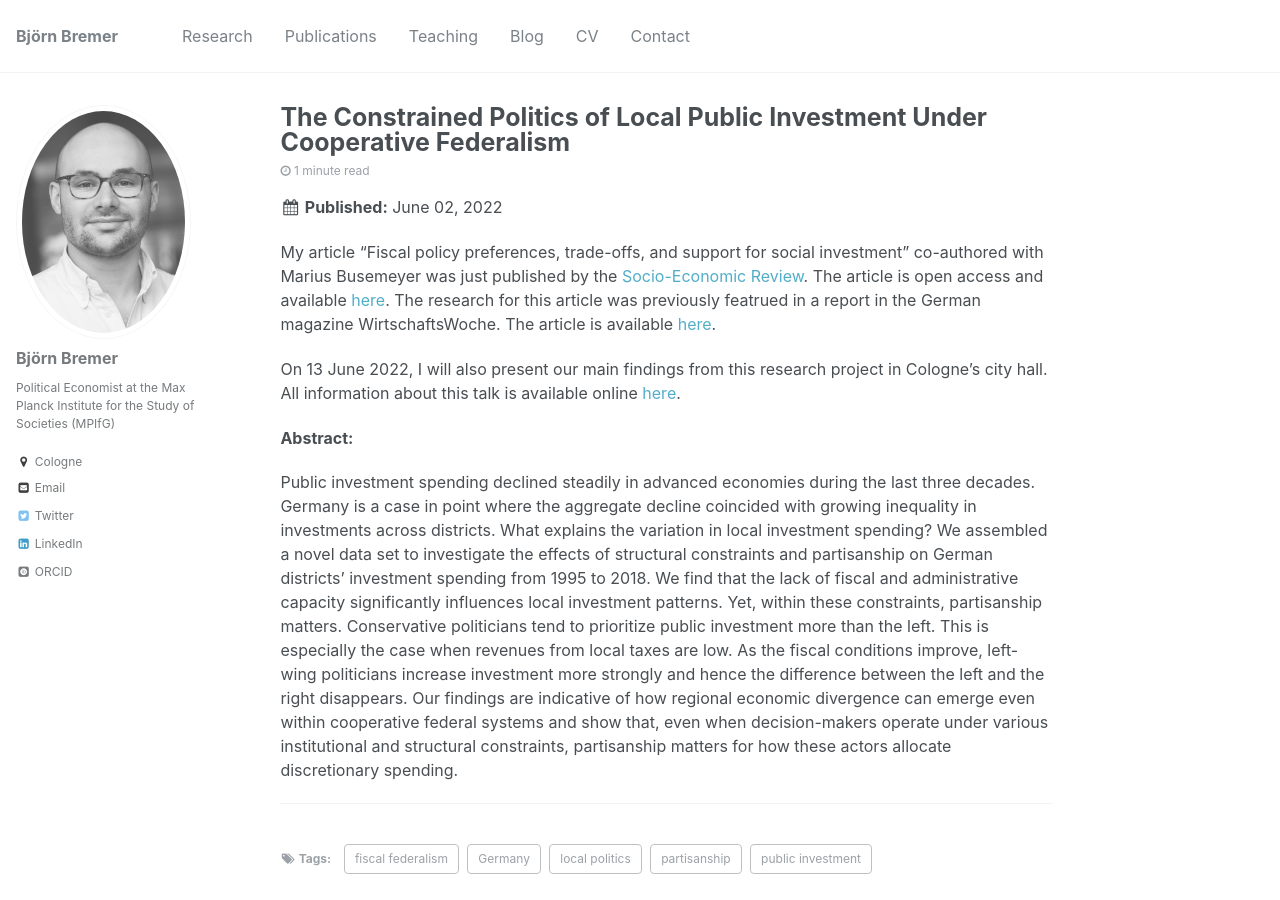
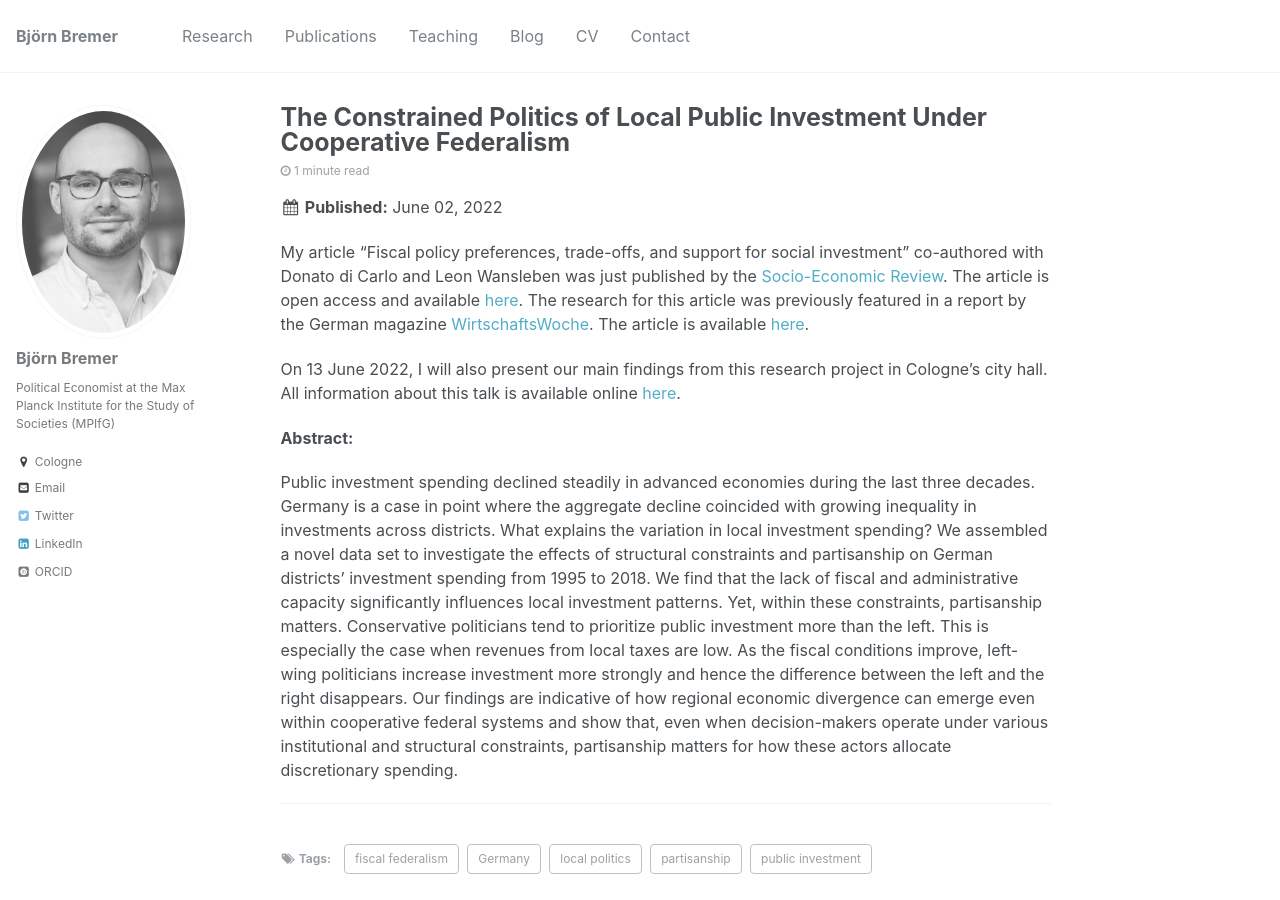
Before and after one commit to bjoernbremer/bjoernbremer.github.io, a Jekyll site: the page built from _posts/2022-06-02-constrained-politics-local-public-investment.md, in a window 1280 px wide and 900 px high. Built offline with Jekyll 4.4.1, drawn with Linux system fonts in a browser that asks for light colours; some web fonts are replaced.

Commit message:
Update 2022-06-02-constrained-politics-local-public-investment.md

```diff
--- a/_posts/2022-06-02-constrained-politics-local-public-investment.md
+++ b/_posts/2022-06-02-constrained-politics-local-public-investment.md
@@ -11,7 +11,7 @@ tags:
 
 ---
 
-My article "Fiscal policy preferences, trade-offs, and support for social investment" co-authored with Marius Busemeyer was just published by the [Socio-Economic Review](https://academic.oup.com/ser/). The article is open access and available [here](https://doi.org/10.1093/ser/mwac026). The research for this article was previously featrued in a report in the German magazine WirtschaftsWoche. The article is available [here](https://www.wiwo.de/technologie/digitalisierung-der-wirtschaft/investitionssummen-aller-401-kreise-wo-sich-der-investitionsstau-seit-der-wiedervereinigung-am-meisten-verschaerft-hat-/27619494.html).
+My article "Fiscal policy preferences, trade-offs, and support for social investment" co-authored with Donato di Carlo and Leon Wansleben was just published by the [Socio-Economic Review](https://academic.oup.com/ser/). The article is open access and available [here](https://doi.org/10.1093/ser/mwac026). The research for this article was previously featured in a report by the German magazine [WirtschaftsWoche](https://www.wiwo.de/). The article is available [here](https://www.wiwo.de/technologie/digitalisierung-der-wirtschaft/investitionssummen-aller-401-kreise-wo-sich-der-investitionsstau-seit-der-wiedervereinigung-am-meisten-verschaerft-hat-/27619494.html).
 
 On 13 June 2022, I will also present our main findings from this research project in Cologne's city hall. All information about this talk is available online [here](https://koelner-wissenschaftsrunde.de/oeffentliche-finanzen-was-hemmt-lokale-investitionen/).
 
```
